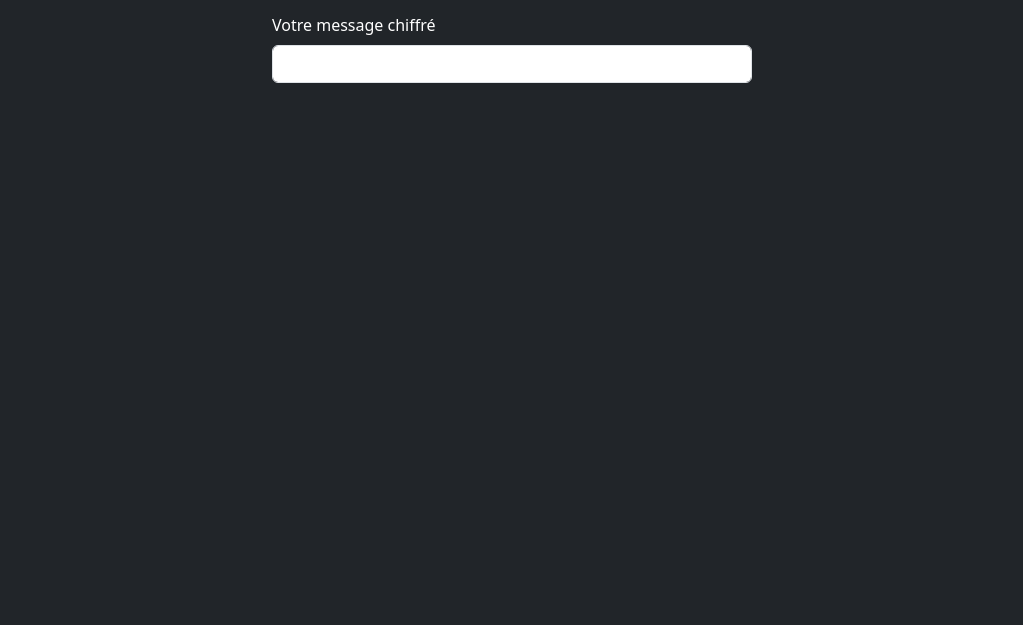
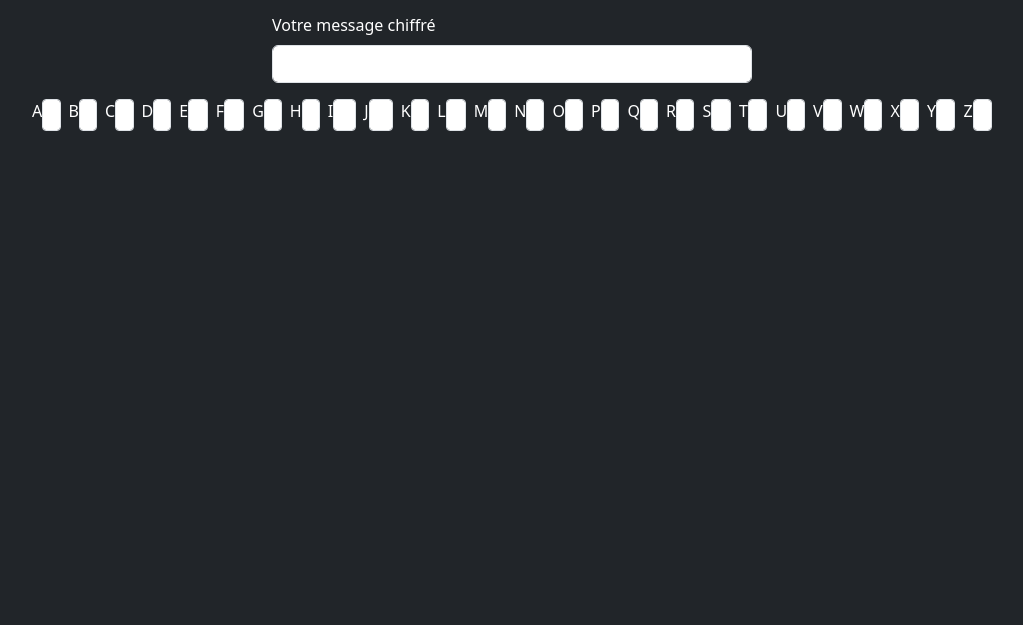
Before and after one commit to julienDewerpe/enigma, a plain HTML site: page index.html in a window 1280 px wide. Shown: the part 175-800 px from the top of the page, without its empty margins (128-1151 px from the left). Drawn offline with nearby package versions, Linux system fonts and the light colour scheme.

Commit message:
ajout de la config du plugboard

```diff
--- a/index.html
+++ b/index.html
@@ -7,9 +7,10 @@
     <script src="https://ajax.googleapis.com/ajax/libs/jquery/1.12.4/jquery.min.js"></script>
 
     <link rel="stylesheet" href="public/css/style.css">
-    <script src="public/js/script.js"></script>
     <link href="https://cdn.jsdelivr.net/npm/bootstrap@5.3.0-alpha1/dist/css/bootstrap.min.css" rel="stylesheet" integrity="sha384-GLhlTQ8iRABdZLl6O3oVMWSktQOp6b7In1Zl3/Jr59b6EGGoI1aFkw7cmDA6j6gD" crossorigin="anonymous">
     <script src="https://cdn.jsdelivr.net/npm/bootstrap@5.3.0-alpha1/dist/js/bootstrap.bundle.min.js" integrity="sha384-w76AqPfDkMBDXo30jS1Sgez6pr3x5MlQ1ZAGC+nuZB+EYdgRZgiwxhTBTkF7CXvN" crossorigin="anonymous"></script>
+
+    <script src="public/js/config.js"></script>
 </head>
 <body class="d-flex flex-column justify-content-center align-items-center bg-dark text-white">
     <header class="d-flex flex-column justify-content-center align-items-center w-75">
@@ -20,31 +21,127 @@
         <form class="w-50">
             <div class="mb-3">
                 <label for="input" class="form-label">Votre message secret</label>
-                <input type="text" class="form-control" id="input">
+                <input type="text" class="form-control text-uppercase" id="input">
             </div>
             <div class=" disabled mb-3">
                 <label for="output" class="form-label">Votre message chiffré</label>
-                <input type="text" class="form-control" id="output" readonly>
+                <input type="text" class="form-control text-uppercase" id="output" readonly>
             </div>
           </form>
+    </section>
+    <section id="plugboard" class="w-75">
+        <div class="row g-2">
+            <div class="input-group-sm mb-3 d-flex col">
+                <label for="A" class="form-label">A</label>
+                <input type="text" class="form-control text-uppercase" id="A">
+            </div>
+            <div class="input-group-sm mb-3 d-flex col">
+                <label for="B" class="form-label">B</label>
+                <input type="text" class="form-control text-uppercase" id="B">
+            </div>
+            <div class="input-group-sm mb-3 d-flex col">
+                <label for="C" class="form-label">C</label>
+                <input type="text" class="form-control text-uppercase" id="C">
+            </div>
+            <div class="input-group-sm mb-3 d-flex col">
+                <label for="D" class="form-label">D</label>
+                <input type="text" class="form-control text-uppercase" id="D">
+            </div>
+            <div class="input-group-sm mb-3 d-flex col">
+                <label for="E" class="form-label">E</label>
+                <input type="text" class="form-control text-uppercase" id="E">
+            </div>
+            <div class="input-group-sm mb-3 d-flex col">
+                <label for="F" class="form-label">F</label>
+                <input type="text" class="form-control text-uppercase" id="F">
+            </div>
+            <div class="input-group-sm mb-3 d-flex col">
+                <label for="G" class="form-label">G</label>
+                <input type="text" class="form-control text-uppercase" id="G">
+            </div>
+            <div class="input-group-sm mb-3 d-flex col">
+                <label for="H" class="form-label">H</label>
+                <input type="text" class="form-control text-uppercase" id="H">
+            </div>
+            <div class="input-group-sm mb-3 d-flex col">
+                <label for="I" class="form-label">I</label>
+                <input type="text" class="form-control text-uppercase" id="I">
+            </div>
+            <div class="input-group-sm mb-3 d-flex col">
+                <label for="J" class="form-label">J</label>
+                <input type="text" class="form-control text-uppercase" id="J">
+            </div>
+            <div class="input-group-sm mb-3 d-flex col">
+                <label for="K" class="form-label">K</label>
+                <input type="text" class="form-control text-uppercase" id="K">
+            </div>
+            <div class="input-group-sm mb-3 d-flex col">
+                <label for="L" class="form-label">L</label>
+                <input type="text" class="form-control text-uppercase" id="L">
+            </div>
+            <div class="input-group-sm mb-3 d-flex col">
+                <label for="M" class="form-label">M</label>
+                <input type="text" class="form-control text-uppercase" id="M">
+            </div>
+            <div class="input-group-sm mb-3 d-flex col">
+                <label for="N" class="form-label">N</label>
+                <input type="text" class="form-control text-uppercase" id="N">
+            </div>
+            <div class="input-group-sm mb-3 d-flex col">
+                <label for="O" class="form-label">O</label>
+                <input type="text" class="form-control text-uppercase" id="O">
+            </div>
+            <div class="input-group-sm mb-3 d-flex col">
+                <label for="P" class="form-label">P</label>
+                <input type="text" class="form-control text-uppercase" id="P">
+            </div>
+            <div class="input-group-sm mb-3 d-flex col">
+                <label for="Q" class="form-label">Q</label>
+                <input type="text" class="form-control text-uppercase" id="Q">
+            </div>
+            <div class="input-group-sm mb-3 d-flex col">
+                <label for="R" class="form-label">R</label>
+                <input type="text" class="form-control text-uppercase" id="R">
+            </div>
+            <div class="input-group-sm mb-3 d-flex col">
+                <label for="S" class="form-label">S</label>
+                <input type="text" class="form-control text-uppercase" id="S">
+            </div>
+            <div class="input-group-sm mb-3 d-flex col">
+                <label for="T" class="form-label">T</label>
+                <input type="text" class="form-control text-uppercase" id="T">
+            </div>
+            <div class="input-group-sm mb-3 d-flex col">
+                <label for="U" class="form-label">U</label>
+                <input type="text" class="form-control text-uppercase" id="U">
+            </div>
+            <div class="input-group-sm mb-3 d-flex col">
+                <label for="V" class="form-label">V</label>
+                <input type="text" class="form-control text-uppercase" id="V">
+            </div>
+            <div class="input-group-sm mb-3 d-flex col">
+                <label for="W" class="form-label">W</label>
+                <input type="text" class="form-control text-uppercase" id="W">
+            </div>
+            <div class="input-group-sm mb-3 d-flex col">
+                <label for="X" class="form-label">X</label>
+                <input type="text" class="form-control text-uppercase" id="X">
+            </div>
+            <div class="input-group-sm mb-3 d-flex col">
+                <label for="Y" class="form-label">Y</label>
+                <input type="text" class="form-control text-uppercase" id="Y">
+            </div>
+            <div class="input-group-sm mb-3 d-flex col">
+                <label for="Z" class="form-label">Z</label>
+                <input type="text" class="form-control text-uppercase" id="Z">
+            </div>
+        </div>
     </section>
     <footer>
     </footer>
 
-    <script type="text/javascript">
 
-        // var encode = function(input){
+    <script src="public/js/script.js"></script>
 
-        // }
-
-        $('#input').keyup(function(e) {
-            input = $(this).val();
-            updateOutput();
-        });
-
-        var updateOutput = function() {
-            $('#output').val($('#input').val());
-        }
-    </script>
 </body>
 </html>
--- /dev/null
+++ b/public/js/config.js
@@ -0,0 +1,24 @@
+var letters = 'ABCDEFGHIJKLMNOPQRSTUVWXYZ';
+
+var Plugboard = function() {
+    this.plugs = {};
+    Plugboard.prototype.addPlugs.apply(this, arguments);
+};
+
+Plugboard.prototype.addPlug = function(letter1, letter2) {
+    this.plugs[letter1] = letter2;
+    this.plugs[letter2] = letter1;
+};
+
+Plugboard.prototype.addPlugs = function() {
+    for (var i = 0; i < arguments.length; i++) {
+        var letters = arguments[i];
+        this.addPlug(letters.charAt(0), letters.charAt(1));
+    }
+};
+
+Plugboard.prototype.encode = function(letter) {
+    if (letter in this.plugs)
+        return this.plugs[letter];
+    return letter;
+};
--- a/public/js/script.js
+++ b/public/js/script.js
@@ -0,0 +1,10 @@
+$('#input').keyup(function(e) {
+    input = $(this).val();
+    validInput = input.replace(/([^a-zA-Z\s]+)/gi, '').toUpperCase();
+    $(this).val(validInput);
+    updateOutput();
+});
+
+var updateOutput = function() {
+    $('#output').val($('#input').val());
+}
```
